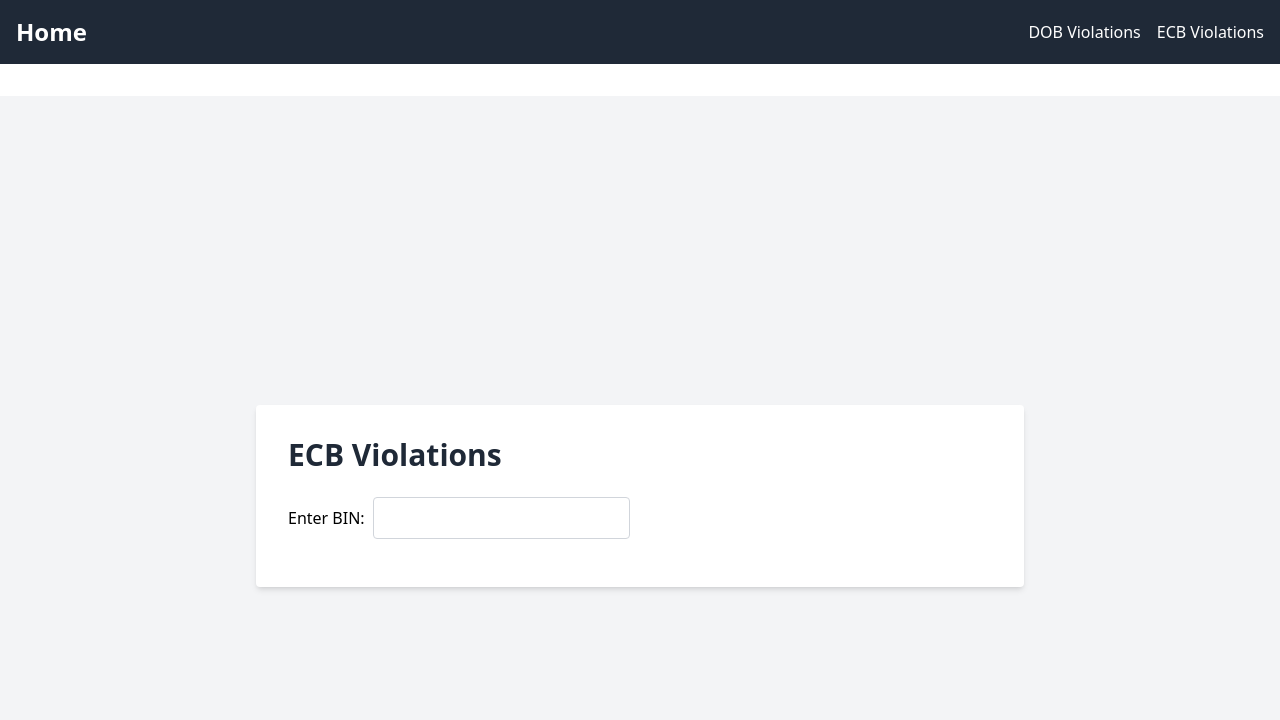
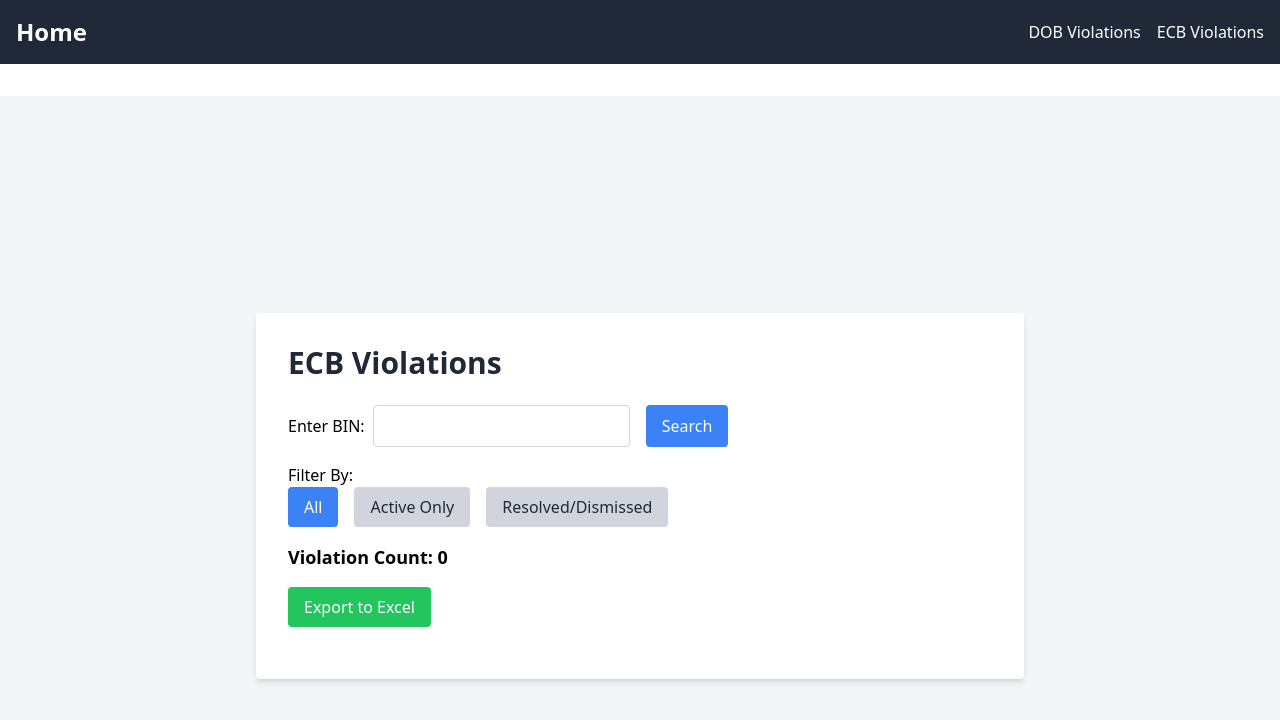
Before and after one commit to androrezkalla/DOB-Violations, a React (Vite) app: page /ecb in a window 1280 px wide. Shown: the top 720 px of the page. Built offline with nearby package versions, Linux system fonts and the light colour scheme.

Commit message:
added filtering and excel export to ECB Violations

```diff
--- a/src/EcbViolations.jsx
+++ b/src/EcbViolations.jsx
@@ -1,14 +1,23 @@
-import React, { useState, useEffect } from 'react';
+import React, { useState, useEffect, useRef } from 'react';
+import * as XLSX from 'xlsx';
 
 function EcbViolations() {
   const [bin, setBin] = useState('');
   const [violations, setViolations] = useState([]);
+  const [filter, setFilter] = useState('all'); // Default filter: all
+  const searchClicked = useRef(false);
 
   const fetchData = async () => {
-    if (!bin) return;
+    if (!bin || !searchClicked.current) return;
 
     try {
-      const url = `https://data.cityofnewyork.us/resource/6bgk-3dad.json?bin=${bin}`;
+      let url = `https://data.cityofnewyork.us/resource/6bgk-3dad.json?bin=${bin}`;
+
+      // Add filtering based on the selected option
+      if (filter !== 'all') {
+        url += `&ecb_violation_status=${filter}`;
+      }
+
       const response = await fetch(url);
       const data = await response.json();
       setViolations(data);
@@ -19,7 +28,29 @@ function EcbViolations() {
 
   useEffect(() => {
     fetchData();
-  }, [bin]);
+  }, [bin, filter, searchClicked]);
+
+  const handleFilterChange = (newFilter) => {
+    setFilter(newFilter);
+  };
+
+  const handleSearch = () => {
+    searchClicked.current = true;
+    fetchData();
+  };
+
+  const handleKeyPress = (e) => {
+    if (e.key === 'Enter') {
+      handleSearch();
+    }
+  };
+
+  const exportToExcel = () => {
+    const ws = XLSX.utils.json_to_sheet(violations);
+    const wb = XLSX.utils.book_new();
+    XLSX.utils.book_append_sheet(wb, ws, 'Violations');
+    XLSX.writeFile(wb, 'ecb_violations.xlsx');
+  };
 
   return (
     <div className="bg-gray-100 min-h-screen flex items-center justify-center">
@@ -32,12 +63,61 @@ function EcbViolations() {
               type="text"
               value={bin}
               onChange={(e) => setBin(e.target.value)}
+              onKeyPress={handleKeyPress}
               className="ml-2 border border-gray-300 px-3 py-2 rounded focus:outline-none focus:border-blue-500"
             />
           </label>
+          <button
+            className="bg-blue-500 text-white px-4 py-2 rounded"
+            onClick={handleSearch}
+          >
+            Search
+          </button>
         </div>
+        <div className="mb-4">
+          <label className="mr-4">Filter By:</label>
+          <div className="flex space-x-4">
+            <button
+              className={`${
+                filter === 'all' ? 'bg-blue-500 text-white' : 'bg-gray-300 text-gray-800'
+              } px-4 py-2 rounded`}
+              onClick={() => handleFilterChange('all')}
+            >
+              All
+            </button>
+            <button
+              className={`${
+                filter === 'ACTIVE'
+                  ? 'bg-blue-500 text-white'
+                  : 'bg-gray-300 text-gray-800'
+              } px-4 py-2 rounded`}
+              onClick={() => handleFilterChange('ACTIVE')}
+            >
+              Active Only
+            </button>
+            <button
+              className={`${
+                filter === ('RESOLVE')
+                  ? 'bg-blue-500 text-white'
+                  : 'bg-gray-300 text-gray-800'
+              } px-4 py-2 rounded`}
+              onClick={() => handleFilterChange('RESOLVE')}
+            >
+              Resolved/Dismissed
+            </button>
+          </div>
+        </div>
+        <p className="text-lg font-bold mb-4">
+          Violation Count: {violations.length}
+        </p>
+        <button
+          className="bg-green-500 text-white mb-5 px-4 py-2 rounded"
+          onClick={exportToExcel}
+        >
+          Export to Excel
+        </button>
         <ul>
-          {violations.map((violation) => (
+        {violations.map((violation) => (
             <li
               key={violation.ecb_violation_number}
               className="bg-gray-200 p-4 mb-4 rounded shadow-md"
```
